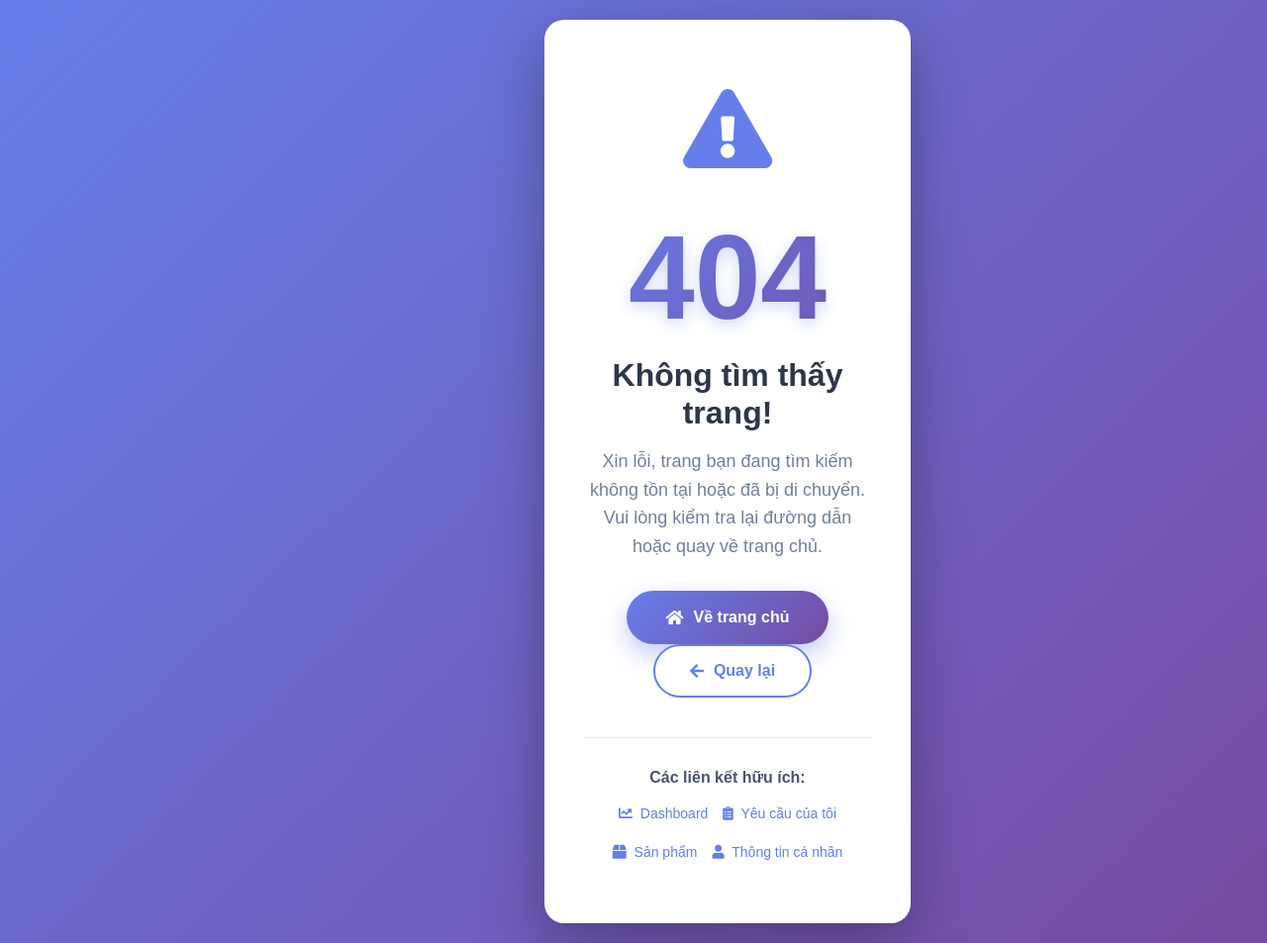
After one commit to VuViet217/gakho, a Django app: template myproject/templates/404.html in a window 1280 px wide. The commit adds this page. Shown: the whole page at 99% size. Run offline with Django 5.2, Linux system fonts and the light colour scheme; the template is opened without the code that fills it, so the values that code supplies are empty; some libraries are stand-ins or nearby versions.

Commit message:
Thêm trang 404/500 custom và đổi avatar mặc định đẹp hơn

```diff
--- a/myproject/myproject/settings.py
+++ b/myproject/myproject/settings.py
@@ -23,6 +23,7 @@ BASE_DIR = Path(__file__).resolve().parent.parent
 SECRET_KEY = 'django-insecure-(ek71aec=)t$3#4&qe))0#z-cw@76hg^yk1*k8(@^c9j(y&fd='
 
 # SECURITY WARNING: don't run with debug turned on in production!
+# Set to False in production to see custom error pages
 DEBUG = True
 
 ALLOWED_HOSTS = ['*']
--- a/myproject/myproject/urls.py
+++ b/myproject/myproject/urls.py
@@ -22,6 +22,10 @@ from django.conf.urls.i18n import i18n_patterns
 from django.views.generic import RedirectView
 from accounts.custom_views import LogoutView
 
+# Custom error handlers
+handler404 = 'myproject.views.custom_404'
+handler500 = 'myproject.views.custom_500'
+
 urlpatterns = [
     path('i18n/', include('django.conf.urls.i18n')),  # URL cho chuyển đổi ngôn ngữ
 ]
--- /dev/null
+++ b/myproject/templates/404.html
@@ -0,0 +1,229 @@
+{% load static %}
+<!DOCTYPE html>
+<html lang="vi">
+<head>
+    <meta charset="UTF-8">
+    <meta name="viewport" content="width=device-width, initial-scale=1.0">
+    <title>404 - Không tìm thấy trang | GA Inventory</title>
+
+    <!-- Font Awesome -->
+    <link rel="stylesheet" href="{% static 'admin-lte/plugins/fontawesome-free/css/all.min.css' %}">
+    <!-- AdminLTE -->
+    <link rel="stylesheet" href="{% static 'admin-lte/dist/css/adminlte.min.css' %}">
+
+    <style>
+        body {
+            background: linear-gradient(135deg, #667eea 0%, #764ba2 100%);
+            min-height: 100vh;
+            display: flex;
+            align-items: center;
+            justify-content: center;
+            font-family: 'Source Sans Pro', sans-serif;
+        }
+
+        .error-page {
+            max-width: 600px;
+            margin: 0 auto;
+            text-align: center;
+            padding: 20px;
+        }
+
+        .error-content {
+            background: white;
+            border-radius: 20px;
+            padding: 60px 40px;
+            box-shadow: 0 20px 60px rgba(0, 0, 0, 0.3);
+            animation: slideUp 0.6s ease-out;
+        }
+
+        @keyframes slideUp {
+            from {
+                opacity: 0;
+                transform: translateY(30px);
+            }
+            to {
+                opacity: 1;
+                transform: translateY(0);
+            }
+        }
+
+        .error-number {
+            font-size: 120px;
+            font-weight: 900;
+            background: linear-gradient(135deg, #667eea 0%, #764ba2 100%);
+            -webkit-background-clip: text;
+            -webkit-text-fill-color: transparent;
+            background-clip: text;
+            margin: 0;
+            line-height: 1;
+            text-shadow: 0 5px 15px rgba(102, 126, 234, 0.3);
+        }
+
+        .error-icon {
+            font-size: 80px;
+            color: #667eea;
+            margin-bottom: 20px;
+            animation: float 3s ease-in-out infinite;
+        }
+
+        @keyframes float {
+            0%, 100% { transform: translateY(0px); }
+            50% { transform: translateY(-20px); }
+        }
+
+        .error-title {
+            font-size: 32px;
+            font-weight: 700;
+            color: #2d3748;
+            margin: 20px 0 15px;
+        }
+
+        .error-subtitle {
+            font-size: 18px;
+            color: #718096;
+            margin-bottom: 30px;
+            line-height: 1.6;
+        }
+
+        .btn-home {
+            background: linear-gradient(135deg, #667eea 0%, #764ba2 100%);
+            color: white;
+            padding: 15px 40px;
+            border-radius: 50px;
+            font-size: 16px;
+            font-weight: 600;
+            text-decoration: none;
+            display: inline-flex;
+            align-items: center;
+            gap: 10px;
+            transition: all 0.3s ease;
+            box-shadow: 0 10px 25px rgba(102, 126, 234, 0.4);
+        }
+
+        .btn-home:hover {
+            transform: translateY(-3px);
+            box-shadow: 0 15px 35px rgba(102, 126, 234, 0.5);
+            color: white;
+            text-decoration: none;
+        }
+
+        .btn-back {
+            background: white;
+            color: #667eea;
+            border: 2px solid #667eea;
+            padding: 13px 35px;
+            border-radius: 50px;
+            font-size: 16px;
+            font-weight: 600;
+            text-decoration: none;
+            display: inline-flex;
+            align-items: center;
+            gap: 10px;
+            transition: all 0.3s ease;
+            margin-left: 10px;
+        }
+
+        .btn-back:hover {
+            background: #667eea;
+            color: white;
+            transform: translateY(-3px);
+            text-decoration: none;
+        }
+
+        .helpful-links {
+            margin-top: 40px;
+            padding-top: 30px;
+            border-top: 1px solid #e2e8f0;
+        }
+
+        .helpful-links h4 {
+            color: #4a5568;
+            font-size: 16px;
+            font-weight: 600;
+            margin-bottom: 15px;
+        }
+
+        .link-list {
+            display: flex;
+            justify-content: center;
+            flex-wrap: wrap;
+            gap: 15px;
+            list-style: none;
+            padding: 0;
+            margin: 0;
+        }
+
+        .link-list a {
+            color: #667eea;
+            text-decoration: none;
+            font-size: 14px;
+            transition: color 0.3s;
+        }
+
+        .link-list a:hover {
+            color: #764ba2;
+            text-decoration: underline;
+        }
+
+        @media (max-width: 768px) {
+            .error-number {
+                font-size: 80px;
+            }
+
+            .error-title {
+                font-size: 24px;
+            }
+
+            .error-subtitle {
+                font-size: 16px;
+            }
+
+            .error-content {
+                padding: 40px 30px;
+            }
+
+            .btn-home, .btn-back {
+                padding: 12px 30px;
+                font-size: 14px;
+                margin: 5px;
+            }
+        }
+    </style>
+</head>
+<body>
+    <div class="error-page">
+        <div class="error-content">
+            <div class="error-icon">
+                <i class="fas fa-exclamation-triangle"></i>
+            </div>
+            <h1 class="error-number">404</h1>
+            <h2 class="error-title">Không tìm thấy trang!</h2>
+            <p class="error-subtitle">
+                Xin lỗi, trang bạn đang tìm kiếm không tồn tại hoặc đã bị di chuyển.<br>
+                Vui lòng kiểm tra lại đường dẫn hoặc quay về trang chủ.
+            </p>
+
+            <div class="mt-4">
+                <a href="{% url 'home' %}" class="btn-home">
+                    <i class="fas fa-home"></i>
+                    Về trang chủ
+                </a>
+                <a href="javascript:history.back()" class="btn-back">
+                    <i class="fas fa-arrow-left"></i>
+                    Quay lại
+                </a>
+            </div>
+
+            <div class="helpful-links">
+                <h4>Các liên kết hữu ích:</h4>
+                <ul class="link-list">
+                    <li><a href="{% url 'home' %}"><i class="fas fa-chart-line mr-1"></i> Dashboard</a></li>
+                    <li><a href="{% url 'inventory_requests:my_requests' %}"><i class="fas fa-clipboard-list mr-1"></i> Yêu cầu của tôi</a></li>
+                    <li><a href="{% url 'inventory:product_list' %}"><i class="fas fa-box mr-1"></i> Sản phẩm</a></li>
+                    <li><a href="{% url 'accounts:profile' %}"><i class="fas fa-user mr-1"></i> Thông tin cá nhân</a></li>
+                </ul>
+            </div>
+        </div>
+    </div>
+</body>
+</html>
--- a/myproject/templates/accounts/profile.html
+++ b/myproject/templates/accounts/profile.html
@@ -24,7 +24,7 @@
                                      alt="User profile picture">
                                 {% else %}
                                 <img class="profile-user-img img-fluid img-circle"
-                                     src="{% static 'adminlte/img/user2-160x160.jpg' %}"
+                                     src="{% static 'images/default-avatar.svg' %}"
                                      alt="User profile picture">
                                 {% endif %}
                             </div>
--- a/myproject/templates/accounts/user_detail.html
+++ b/myproject/templates/accounts/user_detail.html
@@ -18,7 +18,7 @@
                              alt="User profile picture">
                         {% else %}
                         <img class="profile-user-img img-fluid img-circle"
-                             src="{% static 'admin-lte/img/user2-160x160.jpg' %}"
+                             src="{% static 'images/default-avatar.svg' %}"
                              alt="User profile picture">
                         {% endif %}
                     </div>
--- a/myproject/templates/base.html
+++ b/myproject/templates/base.html
@@ -84,7 +84,7 @@
           {% if user.profile_image %}
           <img src="{{ user.profile_image.url }}" class="img-circle elevation-2" alt="User Image">
           {% else %}
-          <img src="/static/admin-lte/dist/img/user2-160x160.jpg" class="img-circle elevation-2" alt="User Image">
+          <img src="{% static 'images/default-avatar.svg' %}" class="img-circle elevation-2" alt="User Image">
           {% endif %}
         </div>
         <div class="info">
--- a/myproject/templates/base_dashboard.html
+++ b/myproject/templates/base_dashboard.html
@@ -81,7 +81,7 @@
                 {% if user.profile_image %}
                 <img src="{{ user.profile_image.url }}" class="img-circle elevation-2" alt="User Image">
                 {% else %}
-                <img src="{% static 'adminlte/img/user2-160x160.jpg' %}" class="img-circle elevation-2" alt="User Image">
+                <img src="{% static 'images/default-avatar.svg' %}" class="img-circle elevation-2" alt="User Image">
                 {% endif %}
             </div>
             <div class="info">
--- a/myproject/templates/consistent_base.html
+++ b/myproject/templates/consistent_base.html
@@ -73,7 +73,7 @@
           {% if user.profile_image %}
           <img src="{{ user.profile_image.url }}" class="img-circle elevation-2" alt="User Image">
           {% else %}
-          <img src="/static/admin-lte/dist/img/user2-160x160.jpg" class="img-circle elevation-2" alt="User Image">
+          <img src="{% static 'images/default-avatar.svg' %}" class="img-circle elevation-2" alt="User Image">
           {% endif %}
         </div>
         <div class="info">
--- a/myproject/templates/employee_base.html
+++ b/myproject/templates/employee_base.html
@@ -70,7 +70,7 @@
           {% if user.profile_image %}
           <img src="{{ user.profile_image.url }}" class="img-circle elevation-2" alt="User Image">
           {% else %}
-          <img src="/static/admin-lte/dist/img/user2-160x160.jpg" class="img-circle elevation-2" alt="User Image">
+          <img src="{% static 'images/default-avatar.svg' %}" class="img-circle elevation-2" alt="User Image">
           {% endif %}
         </div>
         <div class="info">
--- a/myproject/templates/includes/sidebar.html
+++ b/myproject/templates/includes/sidebar.html
@@ -14,7 +14,7 @@
         {% if user.profile_image %}
         <img src="{{ user.profile_image.url }}" class="img-circle elevation-2" alt="User Image">
         {% else %}
-        <img src="/static/admin-lte/dist/img/user2-160x160.jpg" class="img-circle elevation-2" alt="User Image">
+        <img src="{% static 'images/default-avatar.svg' %}" class="img-circle elevation-2" alt="User Image">
         {% endif %}
       </div>
       <div class="info">
--- a/myproject/templates/main_dashboard/test_dashboard.html
+++ b/myproject/templates/main_dashboard/test_dashboard.html
@@ -56,7 +56,7 @@
       <!-- Sidebar user (optional) -->
       <div class="user-panel mt-3 pb-3 mb-3 d-flex">
         <div class="image">
-          <img src="/static/admin-lte/dist/img/user2-160x160.jpg" class="img-circle elevation-2" alt="User Image">
+          <img src="{% static 'images/default-avatar.svg' %}" class="img-circle elevation-2" alt="User Image">
         </div>
         <div class="info">
           <a href="#" class="d-block">Admin User</a>
--- a/myproject/templates/suppliers/base.html
+++ b/myproject/templates/suppliers/base.html
@@ -79,7 +79,7 @@
           {% if user.profile_image %}
           <img src="{{ user.profile_image.url }}" class="img-circle elevation-2" alt="User Image">
           {% else %}
-          <img src="/static/admin-lte/dist/img/user2-160x160.jpg" class="img-circle elevation-2" alt="User Image">
+          <img src="{% static 'images/default-avatar.svg' %}" class="img-circle elevation-2" alt="User Image">
           {% endif %}
         </div>
         <div class="info">
--- a/myproject/templates/suppliers/procurement_base.html
+++ b/myproject/templates/suppliers/procurement_base.html
@@ -79,7 +79,7 @@
           {% if user.profile_image %}
           <img src="{{ user.profile_image.url }}" class="img-circle elevation-2" alt="User Image">
           {% else %}
-          <img src="/static/admin-lte/dist/img/user2-160x160.jpg" class="img-circle elevation-2" alt="User Image">
+          <img src="{% static 'images/default-avatar.svg' %}" class="img-circle elevation-2" alt="User Image">
           {% endif %}
         </div>
         <div class="info">
@@ -245,7 +245,7 @@
                 {% if user.profile_image %}
                 <img src="{{ user.profile_image.url }}" class="img-circle elevation-2" alt="User Image">
                 {% else %}
-                <img src="/static/admin-lte/dist/img/user2-160x160.jpg" class="img-circle elevation-2" alt="User Image">
+                <img src="{% static 'images/default-avatar.svg' %}" class="img-circle elevation-2" alt="User Image">
                 {% endif %}
             </div>
             <div class="info">
```
Also changed, not shown: myproject/myproject/views.py (added, +11 -0 lines), myproject/templates/500.html (added, +212 -0 lines), myproject/static/images/default-avatar.svg (added).
